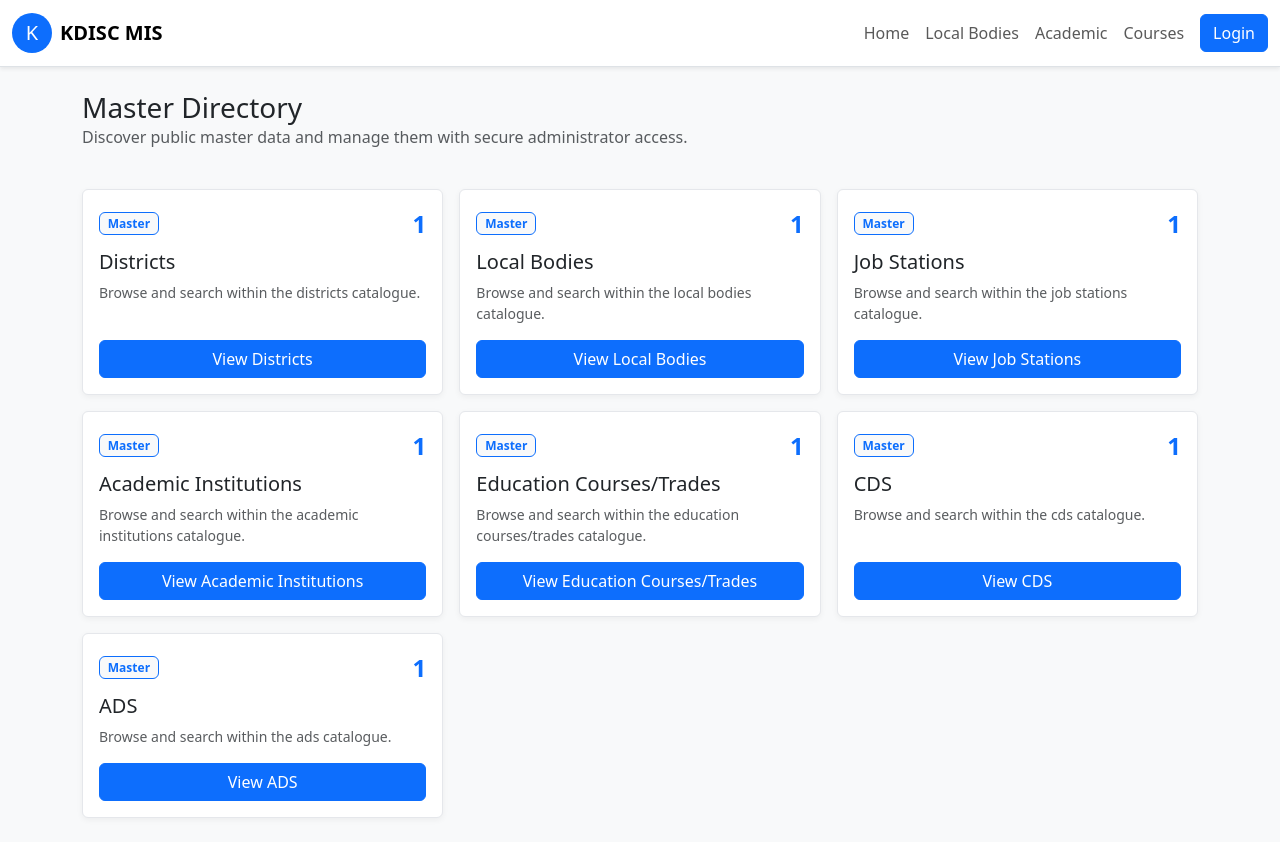
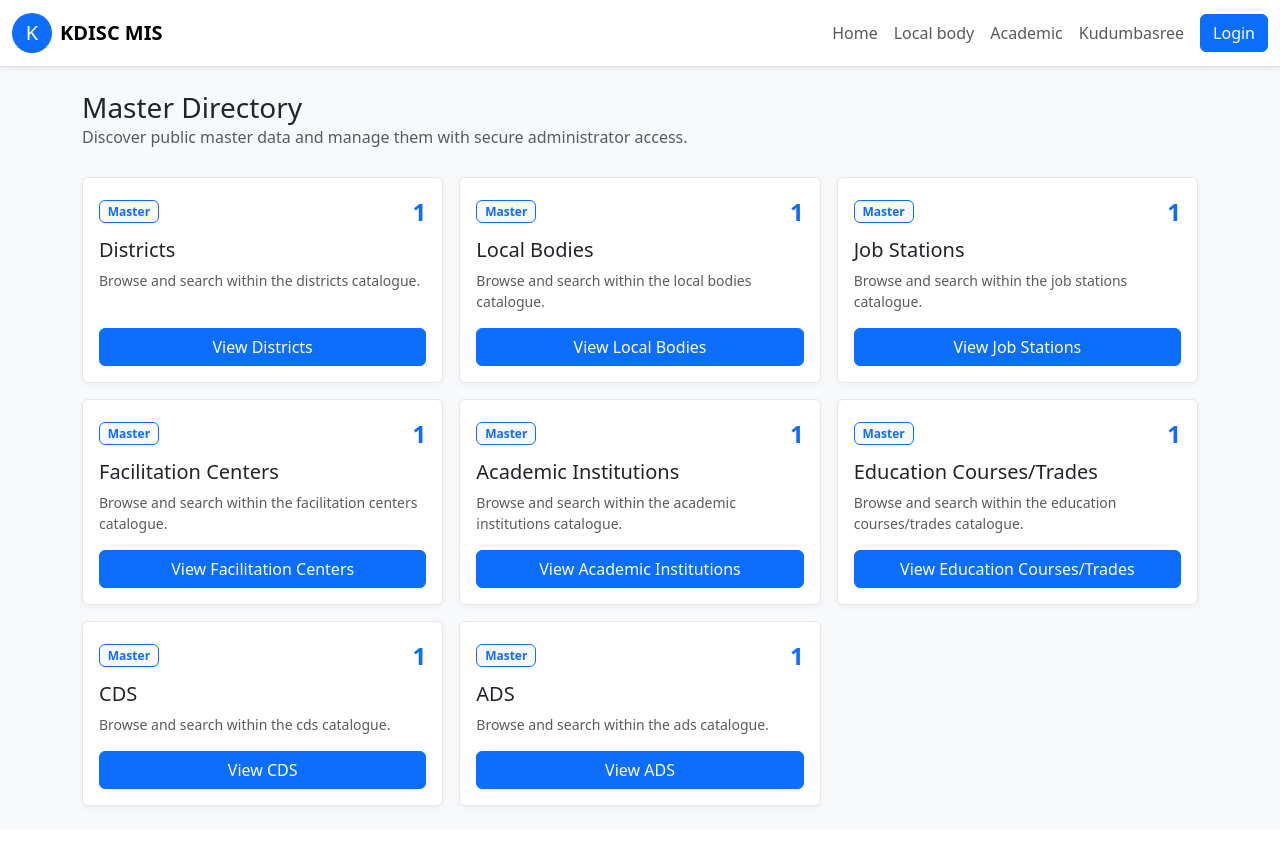
Before and after one commit to sportsbyadrika/data_kdiscmis, a PHP site: page / in a window 1280 px wide. After the commit the page ends 808 px from the top, so only its background shows below. Run offline with PHP 8.4, Linux system fonts and the light colour scheme; tables that the repository leaves empty hold one stand-in row (values such as "Sample post").

Commit message:
Add facilitation center master and group navigation

```diff
--- a/public/index.php
+++ b/public/index.php
@@ -3,13 +3,19 @@ require_once __DIR__ . '/../src/masters.php';
 require_once __DIR__ . '/../src/auth.php';
 
 $conn = db_connect();
-$counts = fetch_counts($conn);
+$groups = master_groups();
+$requestedGroup = $_GET['group'] ?? '';
+$activeGroup = in_array($requestedGroup, $groups, true) ? $requestedGroup : '';
+$counts = fetch_counts($conn, $activeGroup ?: null);
 include __DIR__ . '/partials/header.php';
 ?>
 <div class="row align-items-center mb-4">
     <div class="col">
         <h1 class="h3 mb-0">Master Directory</h1>
-        <p class="text-muted">Discover public master data and manage them with secure administrator access.</p>
+        <p class="text-muted mb-1">Discover public master data and manage them with secure administrator access.</p>
+        <?php if ($activeGroup): ?>
+            <span class="badge bg-light text-primary border">Showing <?php echo htmlspecialchars($activeGroup); ?> masters</span>
+        <?php endif; ?>
     </div>
     <?php if (is_admin()): ?>
         <div class="col-auto">
--- a/public/partials/header.php
+++ b/public/partials/header.php
@@ -23,9 +23,9 @@ require_once __DIR__ . '/../../src/auth.php';
         <div class="collapse navbar-collapse" id="mainNav">
             <ul class="navbar-nav ms-auto mb-2 mb-lg-0 align-items-lg-center">
                 <li class="nav-item"><a class="nav-link" href="/">Home</a></li>
-                <li class="nav-item"><a class="nav-link" href="/master.php?type=local_bodies">Local Bodies</a></li>
-                <li class="nav-item"><a class="nav-link" href="/master.php?type=academic_institutions">Academic</a></li>
-                <li class="nav-item"><a class="nav-link" href="/master.php?type=education_courses">Courses</a></li>
+                <li class="nav-item"><a class="nav-link" href="/?group=Local+body">Local body</a></li>
+                <li class="nav-item"><a class="nav-link" href="/?group=Academic">Academic</a></li>
+                <li class="nav-item"><a class="nav-link" href="/?group=Kudumbasree">Kudumbasree</a></li>
                 <?php if (is_logged_in()): ?>
                     <li class="nav-item"><a class="nav-link" href="/admin.php">Admin</a></li>
                     <li class="nav-item"><a class="btn btn-outline-secondary ms-lg-2" href="/logout.php">Logout</a></li>
--- a/src/masters.php
+++ b/src/masters.php
@@ -2,25 +2,24 @@
 
 require_once __DIR__ . '/db.php';
 
-function fetch_counts(mysqli $conn): array
+function fetch_counts(mysqli $conn, ?string $group = null): array
 {
-    $tables = [
-        'districts' => 'Districts',
-        'local_bodies' => 'Local Bodies',
-        'job_stations' => 'Job Stations',
-        'academic_institutions' => 'Academic Institutions',
-        'education_courses' => 'Education Courses/Trades',
-        'cds_list' => 'CDS',
-        'ads_list' => 'ADS',
-    ];
+    $definitions = master_definitions();
+    $counts = [];
+    $normalizedGroup = $group ? strtolower($group) : null;
 
-    $counts = [];
-    foreach ($tables as $table => $label) {
+    foreach ($definitions as $definition) {
+        if ($normalizedGroup && strtolower($definition['group']) !== $normalizedGroup) {
+            continue;
+        }
+
+        $table = $definition['table'];
         $result = $conn->query("SELECT COUNT(*) as total FROM {$table}");
         $counts[] = [
             'table' => $table,
-            'label' => $label,
+            'label' => $definition['title'],
             'count' => (int) $result->fetch_assoc()['total'],
+            'group' => $definition['group'],
         ];
     }
 
@@ -66,47 +65,82 @@ function master_definitions(): array
     return [
         'districts' => [
             'title' => 'Districts',
+            'group' => 'Local body',
             'table' => 'districts',
             'filters' => [],
             'columns' => ['name' => 'District'],
         ],
         'local_bodies' => [
             'title' => 'Local Bodies',
+            'group' => 'Local body',
             'table' => 'local_bodies',
             'filters' => ['district_id' => 'District', 'local_body_type_id' => 'Type'],
             'columns' => ['name' => 'Local Body', 'district_name' => 'District', 'type_name' => 'Type'],
         ],
         'job_stations' => [
             'title' => 'Job Stations',
+            'group' => 'Local body',
             'table' => 'job_stations',
             'filters' => ['district_id' => 'District', 'block_panchayat_id' => 'Block Panchayat'],
             'columns' => ['name' => 'Job Station', 'district_name' => 'District', 'block_panchayat_name' => 'Block Panchayat'],
         ],
+        'facilitation_centers' => [
+            'title' => 'Facilitation Centers',
+            'group' => 'Local body',
+            'table' => 'facilitation_centers',
+            'filters' => [
+                'district_id' => 'District',
+                'block_panchayat_id' => 'Block Panchayat',
+                'local_body_id' => 'Local Body',
+            ],
+            'columns' => [
+                'name' => 'Facilitation Center',
+                'district_name' => 'District',
+                'block_panchayat_name' => 'Block Panchayat',
+                'local_body_name' => 'Local Body',
+            ],
+        ],
         'academic_institutions' => [
             'title' => 'Academic Institutions',
+            'group' => 'Academic',
             'table' => 'academic_institutions',
             'filters' => ['district_id' => 'District', 'education_category' => 'Education Category', 'institution_type' => 'Institution Type'],
             'columns' => ['name' => 'Institution', 'district_name' => 'District', 'education_category' => 'Category', 'institution_type' => 'Type'],
         ],
         'education_courses' => [
             'title' => 'Education Courses/Trades',
+            'group' => 'Academic',
             'table' => 'education_courses',
             'filters' => ['district_id' => 'District', 'education_category' => 'Education Category'],
             'columns' => ['name' => 'Course/Trade', 'district_name' => 'District', 'education_category' => 'Category'],
         ],
         'cds_list' => [
             'title' => 'CDS',
+            'group' => 'Kudumbasree',
             'table' => 'cds_list',
             'filters' => ['district_id' => 'District', 'local_body_type_id' => 'Local Body Type'],
             'columns' => ['name' => 'CDS', 'district_name' => 'District', 'type_name' => 'Local Body Type'],
         ],
         'ads_list' => [
             'title' => 'ADS',
+            'group' => 'Kudumbasree',
             'table' => 'ads_list',
             'filters' => ['district_id' => 'District', 'local_body_type_id' => 'Local Body Type', 'local_body_id' => 'Local Body'],
             'columns' => ['name' => 'ADS', 'district_name' => 'District', 'type_name' => 'Local Body Type', 'local_body_name' => 'Local Body'],
         ],
     ];
+}
+
+function master_groups(): array
+{
+    $definitions = master_definitions();
+    $groups = [];
+
+    foreach ($definitions as $definition) {
+        $groups[$definition['group']] = true;
+    }
+
+    return array_keys($groups);
 }
 
 function fetch_master_rows(mysqli $conn, string $key, array $filters, string $search = ''): array
@@ -161,6 +195,11 @@ function build_master_query(string $key, string $where): string
             return "SELECT js.id, js.name, d.name AS district_name, bp.name AS block_panchayat_name FROM job_stations js " .
                 "JOIN districts d ON js.district_id = d.id " .
                 "LEFT JOIN block_panchayats bp ON js.block_panchayat_id = bp.id {$where} ORDER BY js.name";
+        case 'facilitation_centers':
+            return "SELECT fc.id, fc.name, d.name AS district_name, bp.name AS block_panchayat_name, lb.name AS local_body_name FROM facilitation_centers fc " .
+                "JOIN districts d ON fc.district_id = d.id " .
+                "LEFT JOIN block_panchayats bp ON fc.block_panchayat_id = bp.id " .
+                "JOIN local_bodies lb ON fc.local_body_id = lb.id {$where} ORDER BY fc.name";
         case 'academic_institutions':
             return "SELECT ai.id, ai.name, d.name AS district_name, ai.education_category, ai.institution_type FROM academic_institutions ai " .
                 "JOIN districts d ON ai.district_id = d.id {$where} ORDER BY ai.name";
```
Also changed, not shown: database/schema.sql (+11 -0 lines), public/admin.php (+13 -0 lines), public/partials/card_jobs.php (+40 -0 lines).
